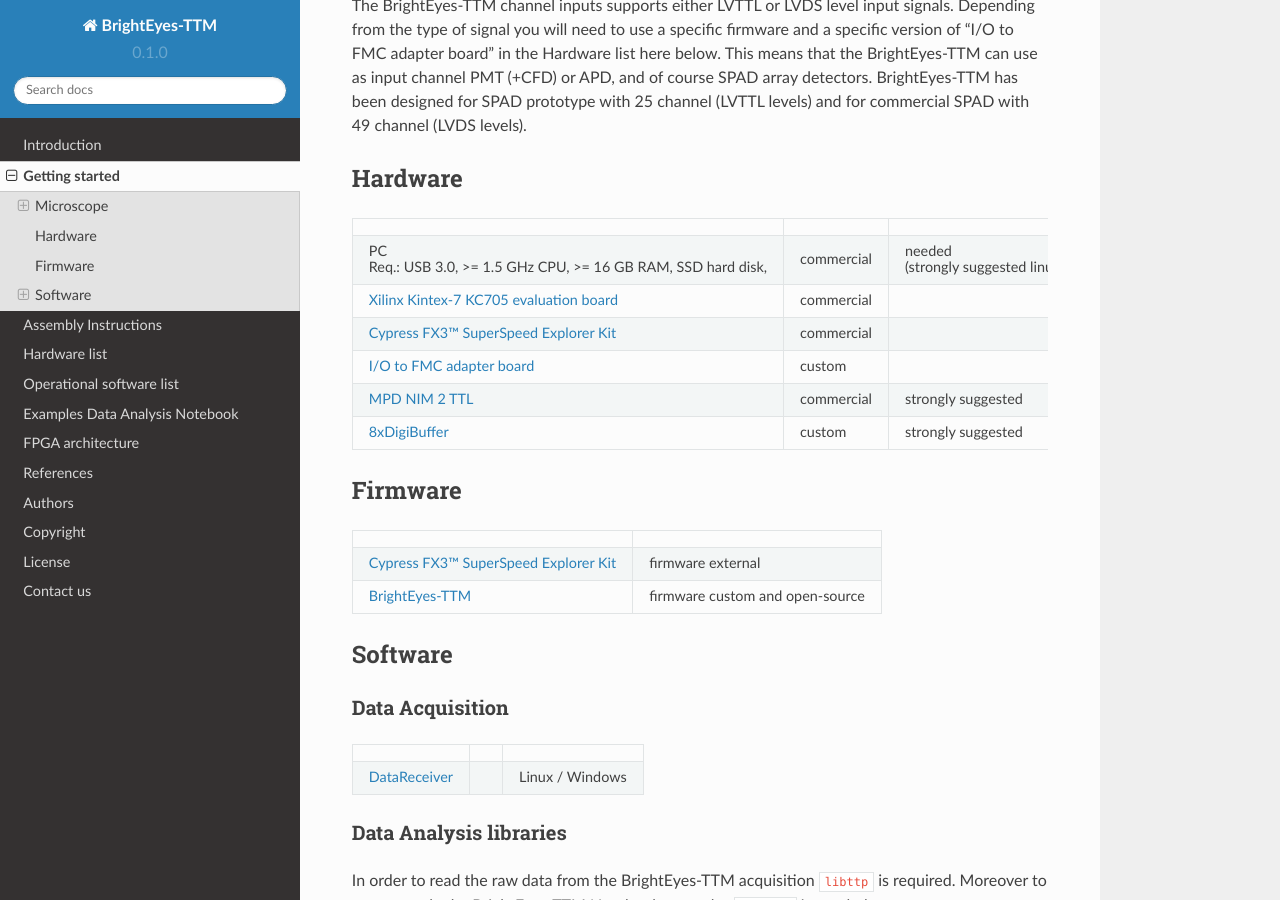
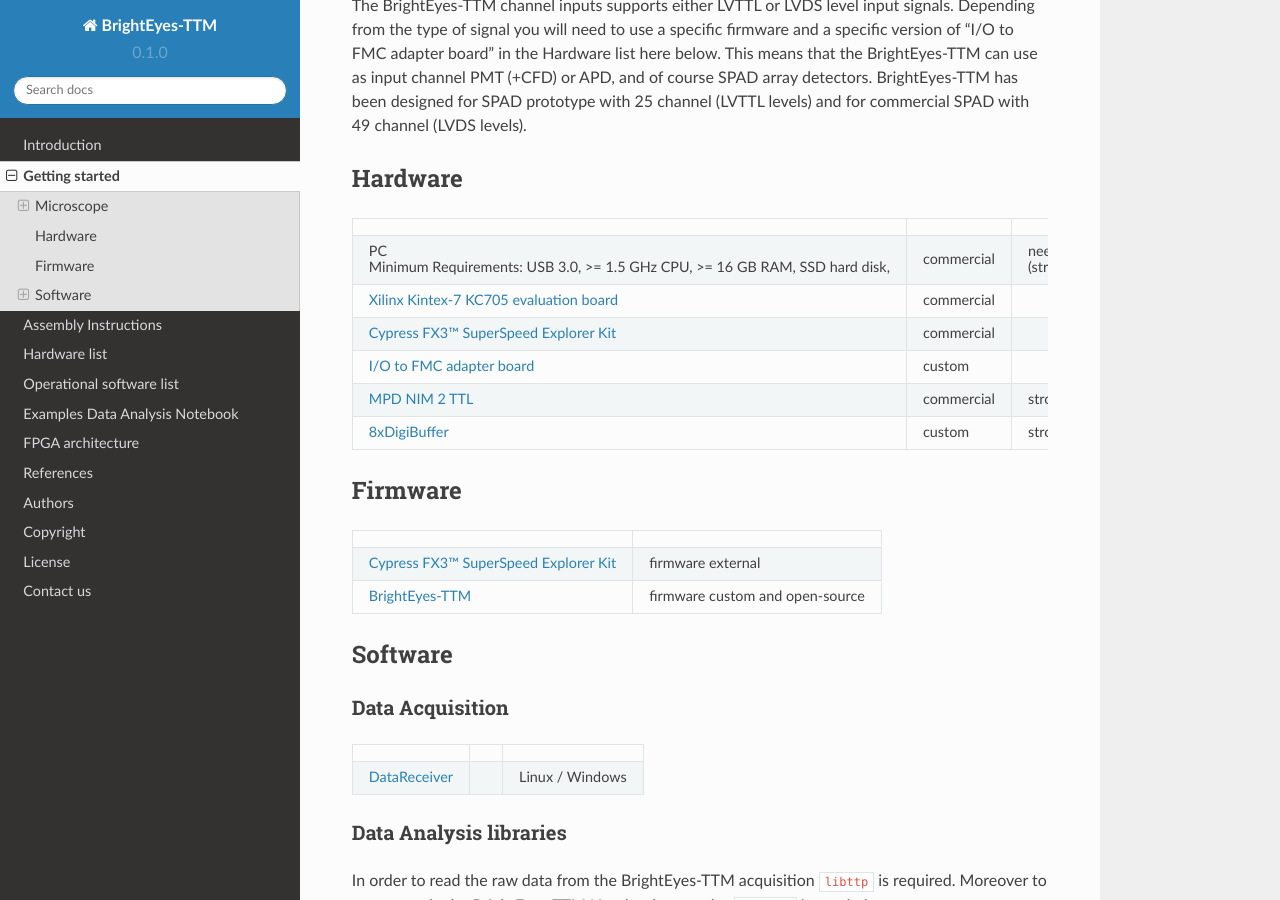
Before and after one commit to mattia-donato/BrightEyes-TTM-docs, a Sphinx documentation site: the page built from docs/source/gettingstarted.md, in a window 1280 px wide and 900 px high, scrolled down 758 px. Built offline with Sphinx 7.4.7 and the Read the Docs theme 2.0.0, drawn with Linux system fonts in a browser that asks for light colours.

Commit message:
Update gettingstarted.md

```diff
--- a/docs/source/gettingstarted.md
+++ b/docs/source/gettingstarted.md
@@ -20,7 +20,7 @@
 ## Hardware
 |      |     |     |
 |------|-----|-----|
-|PC  <br /> Req.: USB 3.0, >= 1.5 GHz CPU, >= 16 GB RAM, SSD hard disk, |  commercial   | needed <br /> (strongly suggested linux OS)   |
+|PC  <br /> Minimum Requirements: USB 3.0, >= 1.5 GHz CPU, >= 16 GB RAM, SSD hard disk, |  commercial   | needed <br /> (strongly suggested linux OS)   |
 |[Xilinx Kintex-7 KC705 evaluation board](FPGABoard.md)| commercial  | |
 |[Cypress FX3™ SuperSpeed Explorer Kit](FMCAdapter.md)| commercial  | |
 |[I/O to FMC adapter board](IOConnectorBoard.md) | custom |      |
```
